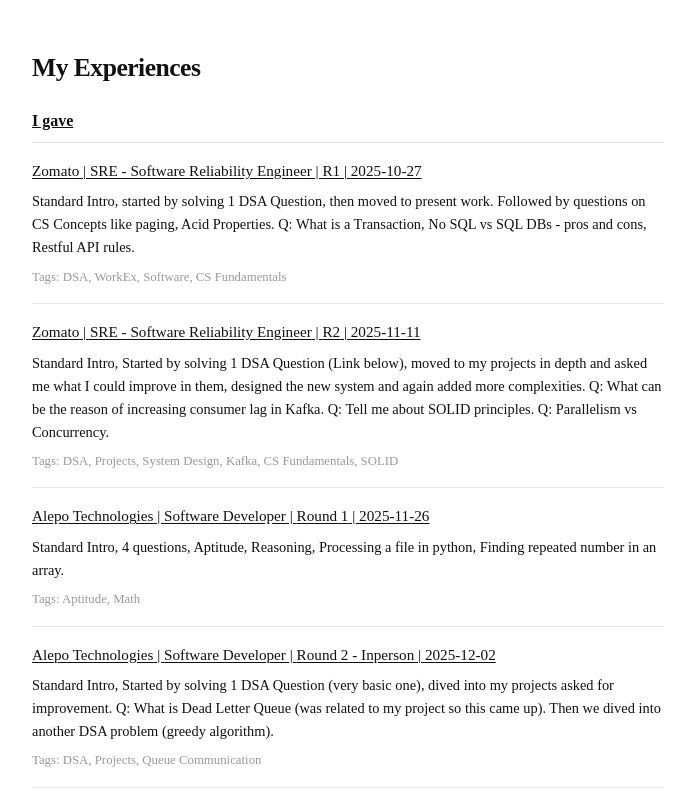
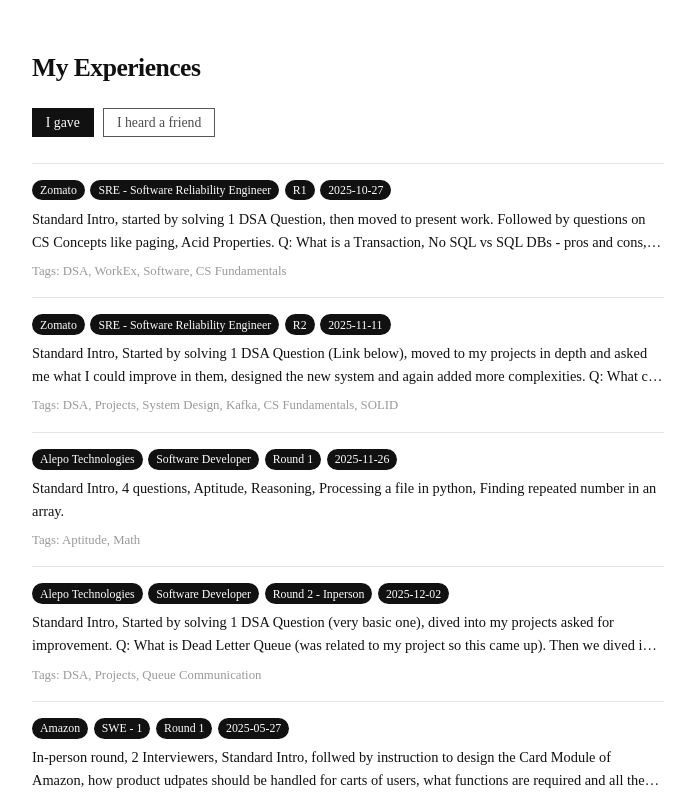
Before and after one commit to Asharma538/info, a React (Vite) app in the folder info/: page /posts in a window 1280 px wide. Shown: the top 800 px of the page, without its empty margins (292-987 px from the left). Built offline with nearby package versions, Linux system fonts and the light colour scheme; a web font is replaced by a local one.

Commit message:
feat: improve posts tabs, previews, and friend mentions

```diff
--- a/info/public/info.json
+++ b/info/public/info.json
@@ -140,6 +140,10 @@
         "date": "<date>",
         "desc": "<desc>",
         "role": "<role>",
+        "friendMention": {
+          "text": "@<friend-name>",
+          "url": "https://www.linkedin.com/in/<friend-profile>"
+        },
         "documentLinks": [
           {
             "text": "<link-#-text>",
--- a/info/src/App.css
+++ b/info/src/App.css
@@ -157,7 +157,12 @@ body, html, #root {
 }
 
 .posts-tab.active {
-  text-decoration: underline;
+  background: #111;
+  color: #fff;
+}
+
+.posts-tab:not(.active) {
+  opacity: 0.7;
 }
 
 .post-item {
@@ -177,10 +182,19 @@ body, html, #root {
 }
 
 .post-title {
-  font-size: 0.95rem;
-  font-weight: 500;
-  text-decoration: underline;
-  text-underline-offset: 2px;
+  display: flex;
+  flex-wrap: wrap;
+  gap: 0.35rem;
+}
+
+.post-title-chip {
+  display: inline-block;
+  font-size: 0.74rem;
+  line-height: 1.2;
+  background: #111;
+  color: #fff;
+  border-radius: 999px;
+  padding: 0.2rem 0.5rem;
 }
 
 .post-meta {
@@ -204,6 +218,14 @@ body, html, #root {
   font-size: 0.9rem;
 }
 
+.post-desc-preview {
+  overflow: hidden;
+  text-overflow: ellipsis;
+  display: -webkit-box;
+  -webkit-line-clamp: 2;
+  -webkit-box-orient: vertical;
+}
+
 .post-tags {
   display: flex;
   flex-wrap: wrap;
@@ -225,6 +247,16 @@ body, html, #root {
 
 .post-links-group a {
   color: inherit;
+}
+
+.post-mention {
+  font-size: 0.82rem;
+  text-decoration: underline;
+}
+
+.post-mention-line {
+  margin: 0 0 0.8rem;
+  font-size: 0.82rem;
 }
 
 .post-empty {
--- a/info/src/pages/PostPage.jsx
+++ b/info/src/pages/PostPage.jsx
@@ -27,13 +27,23 @@ export default function PostPage({ interviews = {} }) {
         <Link to="/posts" className="back-link">
           ← Back
         </Link>
-        <h1>{post.company}</h1>
+        <h1 className="post-title">
+          <span className="post-title-chip">{post.company}</span>
+          <span className="post-title-chip">{post.role}</span>
+          <span className="post-title-chip">{post.round}</span>
+          <span className="post-title-chip">{post.date}</span>
+        </h1>
       </header>
 
-      <p className="post-meta-line">
-        {post.company} | {post.role} | {post.round} | {post.date}
-      </p>
       <p className="post-category">{tabLabels[category] || category}</p>
+      {post.friendMention?.url ? (
+        <p className="post-mention-line">
+          Mentioned friend:{' '}
+          <a href={post.friendMention.url} target="_blank" rel="noopener noreferrer" className="post-mention">
+            {post.friendMention.text || post.friendMention.url}
+          </a>
+        </p>
+      ) : null}
       <p className="post-desc">{post.desc}</p>
 
       <div className="post-tags">
--- a/info/src/pages/Posts.jsx
+++ b/info/src/pages/Posts.jsx
@@ -1,3 +1,4 @@
+import { useState } from 'react'
 import { Link } from 'react-router-dom'
 
 const tabs = [
@@ -11,26 +12,48 @@ function getTags(interview) {
 }
 
 export default function Posts({ interviews = {} }) {
+  const [activeTab, setActiveTab] = useState(tabs[0].key)
+  const activePosts = interviews[activeTab] || []
+
   return (
     <div className="posts-page">
       <header className="posts-header">
         <h1>My Experiences</h1>
       </header>
 
+      <div className="posts-tabs" role="tablist" aria-label="Post category">
+        {tabs.map((tab) => (
+          <button
+            key={tab.key}
+            type="button"
+            className={`posts-tab ${activeTab === tab.key ? 'active' : ''}`}
+            onClick={() => setActiveTab(tab.key)}
+          >
+            {tab.label}
+          </button>
+        ))}
+      </div>
+
       <div className="posts-sections">
-        {tabs.map((tab) => (
-          <section key={tab.key} className="posts-section">
-            <h2 className="posts-section-title">{tab.label}</h2>
+        <section className="posts-section">
           <ul className="posts-list">
-              {(interviews[tab.key] || []).map((interview, index) => {
+            {activePosts.map((interview, index) => {
               const tags = getTags(interview)
               return (
                 <li key={`${interview.company}-${index}`} className="post-item">
                   <div className="post-info">
-                      <Link to={`/posts/${tab.key}/${index}`} className="post-title">
-                        {interview.company} | {interview.role} | {interview.round} | {interview.date}
+                    <Link to={`/posts/${activeTab}/${index}`} className="post-title">
+                      <span className="post-title-chip">{interview.company}</span>
+                      <span className="post-title-chip">{interview.role}</span>
+                      <span className="post-title-chip">{interview.round}</span>
+                      <span className="post-title-chip">{interview.date}</span>
                     </Link>
-                      <p className="post-desc">{interview.desc}</p>
+                    {interview.friendMention?.url ? (
+                      <a href={interview.friendMention.url} target="_blank" rel="noopener noreferrer" className="post-mention">
+                        Mentioned: {interview.friendMention.text || interview.friendMention.url}
+                      </a>
+                    ) : null}
+                    <p className="post-desc post-desc-preview">{interview.desc}</p>
                     <span className="post-meta">Tags: {tags.length ? tags.join(', ') : 'None'}</span>
                   </div>
                 </li>
@@ -38,7 +61,6 @@ export default function Posts({ interviews = {} }) {
             })}
           </ul>
         </section>
-        ))}
       </div>
     </div>
   )
```
Lines whose indentation alone changed are shown as unchanged.
